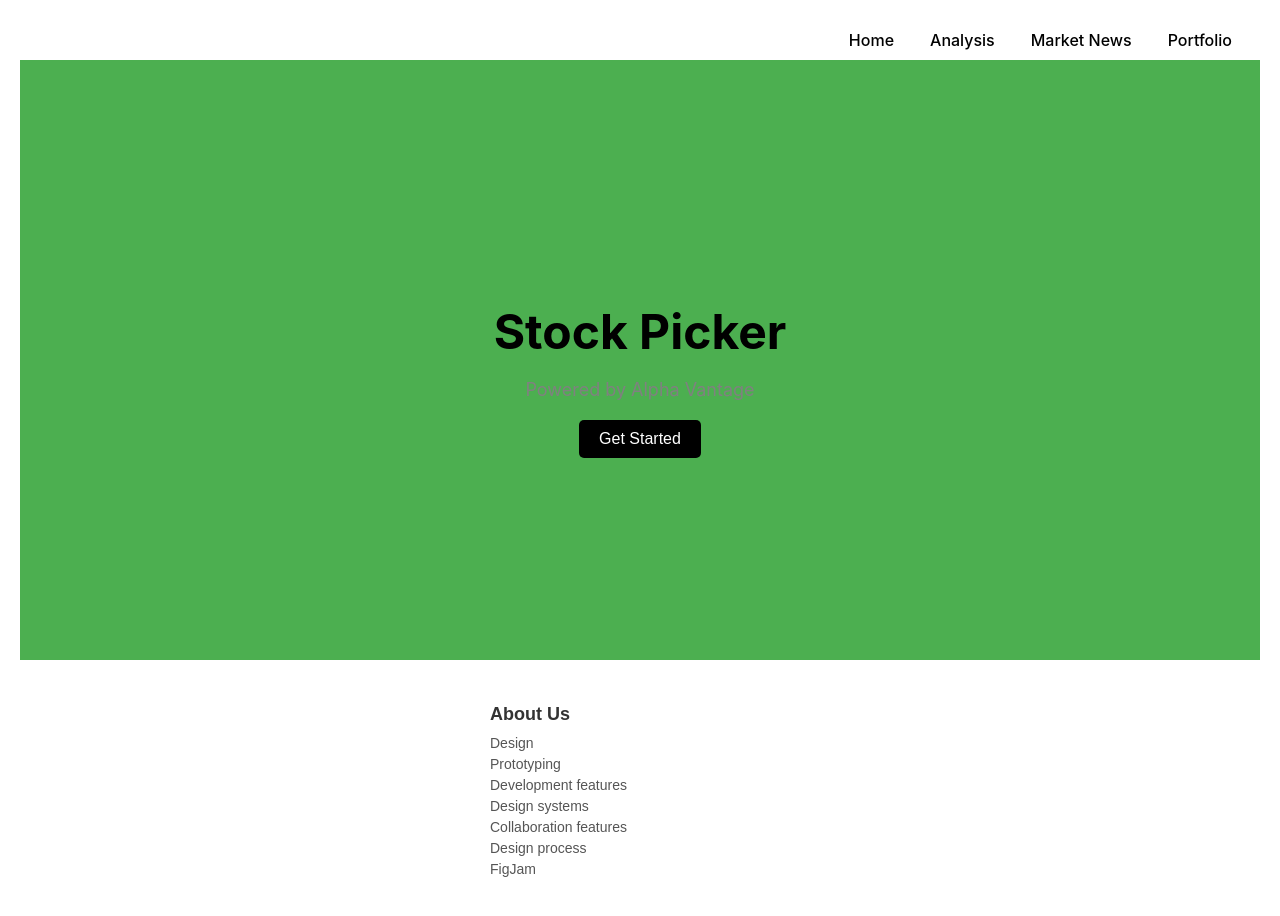
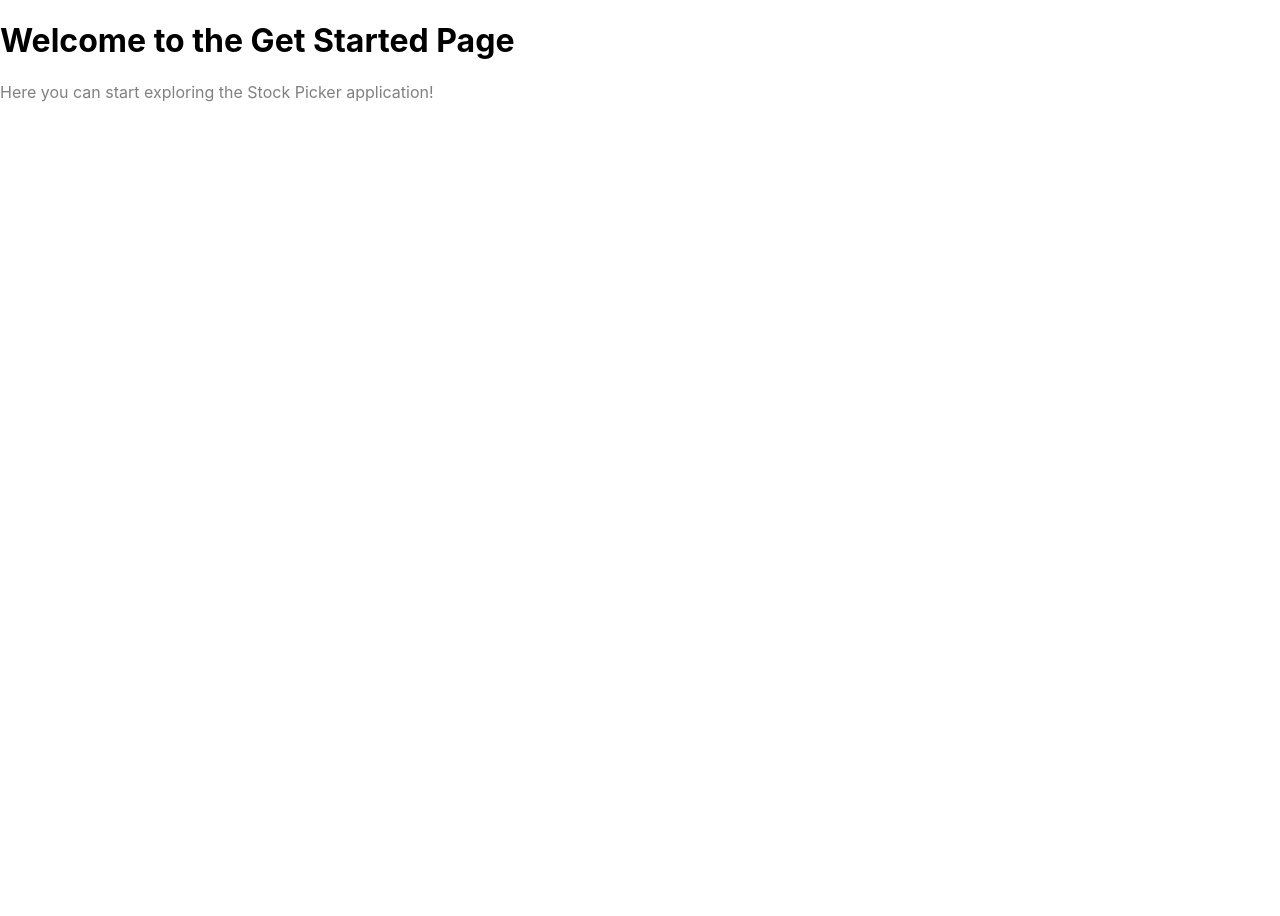
Before and after one commit to victorvaladez1/stockpicker, a React (Create React App) app: page /get-started in a window 1280 px wide. Shown: the top 916 px of the page. After the commit the page ends 800 px from the top, so only its background shows below. Built offline with nearby package versions, Linux system fonts and the light colour scheme.

Commit message:
Created GetStarted Page and routes

```diff
--- a/package.json
+++ b/package.json
@@ -6,6 +6,7 @@
     "cra-template": "1.2.0",
     "react": "^19.0.0",
     "react-dom": "^19.0.0",
+    "react-router-dom": "^7.1.3",
     "react-scripts": "5.0.1",
     "web-vitals": "^4.2.4"
   },
--- a/src/App.js
+++ b/src/App.js
@@ -1,11 +1,16 @@
 import React from "react";
-import Home from "./pages/Home.js"
+import { BrowserRouter as Router, Routes, Route } from "react-router-dom";
+import Home from "./pages/Home.js";
+import GetStarted from "./pages/GetStarted.js";
 
 function App() {
   return (
-    <div>
-      <Home />
-    </div>
+    <Router>
+      <Routes>
+        <Route path="/" element={<Home />} /> {}
+        <Route path="/get-started" element={<GetStarted />} /> {}
+      </Routes>
+    </Router>
   );
 }
 
--- a/src/components/HeroSection/HeroSection.js
+++ b/src/components/HeroSection/HeroSection.js
@@ -1,13 +1,22 @@
 import React from "react";
-import "../HeroSection/HeroSection.css"
+import { useNavigate } from "react-router-dom";
+import "../HeroSection/HeroSection.css";
 
 const HeroSection = () => {
-    return(
+  const navigate = useNavigate(); // Initialize navigation
+
+  const handleGetStarted = () => {
+    navigate("/get-started"); // Navigate to the Get Started page
+  };
+
+  return (
     <section className="hero-section">
       <div className="hero-content">
         <h1>Stock Picker</h1>
         <p>Powered by Alpha Vantage</p>
-                <button className="get-started-btn">Get Started</button>
+        <button className="get-started-btn" onClick={handleGetStarted}>
+          Get Started
+        </button>
       </div>
     </section>
   );
--- a/src/components/NavBar/NavBar.css
+++ b/src/components/NavBar/NavBar.css
@@ -1,73 +1,68 @@
-/* NavBar.css */
-
-/* General Navbar Styling */
 .navBar {
-    background-color: white; /* White background */
-    padding: 10px 20px; /* Padding around the nav bar */
-    display: flex; /* Flexbox for layout */
-    justify-content: flex-end; /* Align items to the right */
-    align-items: center; /* Center items vertically */
-
+    background-color: white;
+    padding: 10px 20px;
+    display: flex;
+    justify-content: flex-end;
+    align-items: center;
 }
 
-/* Styling for Nav Items (Account to Contact) */
+/* Navigation Items */
 .navList {
-    list-style: none; /* Remove bullet points */
-    display: flex; /* Horizontal layout */
-    gap: 20px; /* Space between items */
-    margin: 0; /* Remove default margin */
-    padding: 0; /* Remove default padding */
+    list-style: none;
+    display: flex;
+    gap: 20px;
+    margin: 0;
+    padding: 0;
 }
 
 .navItem {
-    font-size: 16px; /* Font size */
-    font-weight: 500; /* Slightly bold text */
+    font-size: 16px;
+    font-weight: 500;
 }
 
 .navLink {
-    text-decoration: none; /* Remove underline */
-    color: black; /* Black text for standard nav links */
-    padding: 8px; /* Padding for clickable area */
-    transition: color 0.3s ease, background-color 0.3s ease; /* Smooth hover effect */
+    text-decoration: none;
+    color: black;
+    padding: 8px;
+    transition: color 0.3s, background-color 0.3s;
 }
 
 .navLink:hover {
-    color: grey; /* Grey text on hover */
-    background-color: #f9f9f9; /* Subtle background highlight */
-    border-radius: 5px; /* Rounded corners on hover */
+    color: grey;
+    background-color: #f9f9f9;
+    border-radius: 5px;
 }
 
-/* Button Styling for Sign in and Register */
+/* Buttons for Sign in and Register */
 .navItemButton {
-    padding: 8px 15px; /* Add padding for button look */
-    border-radius: 5px; /* Rounded corners */
-    font-size: 16px; /* Font size */
-    font-weight: bold; /* Bold text */
-    cursor: pointer; /* Pointer cursor on hover */
-    text-align: center; /* Center-align text */
-    text-decoration: none; /* Remove underline */
+    padding: 8px 15px;
+    border-radius: 5px;
+    font-size: 16px;
+    font-weight: bold;
+    cursor: pointer;
+    text-align: center;
+    text-decoration: none;
 }
 
-/* Button Colors */
 .navButtonGrey {
-    background-color: grey; /* Grey background for Sign in */
-    color: black; /* White text */
-    border: none; /* Remove default border */
-    transition: background-color 0.3s ease; /* Smooth hover */
+    background-color: grey;
+    color: black;
+    border: none;
+    transition: background-color 0.3s;
 }
 
 .navButtonGrey:hover {
-    background-color: darkgrey; /* Dark grey on hover */
+    background-color: darkgrey;
     border: 1px solid black;
 }
 
 .navButtonDarkGrey {
-    background-color: darkgrey; /* Dark grey background for Register */
-    color: black; /* White text */
-    border: 1px solid black; /* Remove default border */
-    transition: background-color 0.3s ease; /* Smooth hover */
+    background-color: darkgrey;
+    color: black;
+    border: 1px solid black;
+    transition: background-color 0.3s;
 }
 
 .navButtonDarkGrey:hover {
-    background-color: grey; /* Grey on hover */
+    background-color: grey;
 }
--- /dev/null
+++ b/src/pages/GetStarted.js
@@ -0,0 +1,12 @@
+import React from "react";
+
+const GetStarted = () => {
+    return (
+        <div>
+            <h1>Welcome to the Get Started Page</h1>
+            <p>Here you can start exploring the Stock Picker application!</p>
+        </div>
+    );
+};
+
+export default GetStarted;
```
Also changed, not shown: 1 other file (tests, documents, lock files or other folders). Lines whose indentation alone changed are shown as unchanged.
